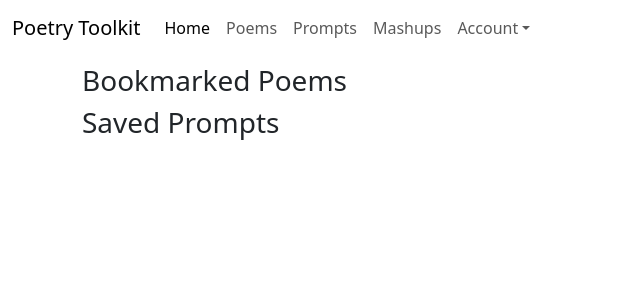
After one commit to juneadam/poetry-app, a Flask app: page /userprofiletest in a window 1280 px wide. The commit adds this page. Shown: the top 300 px of the page, without its empty margins (0-640 px from the left). Run offline with Flask 2, Linux system fonts and the light colour scheme; data that the repository does not hold is empty.

Commit message:
userprofiletest route to assess building user profile with React was successful

```diff
--- a/server.py
+++ b/server.py
@@ -376,7 +376,8 @@ def show_mashup_generator():
 
 @app.route('/userprofile')
 def user_profile():
-    """Render user profile."""
+    """Render user profile. This route is built without
+    React and will be deprecated."""
 
     logged_in = session.get('user_id')
     print(logged_in)
@@ -423,6 +424,67 @@ def user_profile():
                                 prompt_texts=prompt_texts)
 
 
+@app.route('/userprofiletest')
+def user_profile_with_react():
+    """user profile"""
+
+    return render_template('userprofiletest.html')
+
+
+@app.route('/username.json')
+def fetch_username_json():
+    """username"""
+
+    user_id = session['user_id']
+
+    user = crud.find_user_by_id(user_id)
+    username = user.username
+
+    return username
+
+@app.route('/user-saved-bookmarks.json')
+def fetch_bookmarks_json():
+    """user bookmarks"""
+
+    user_id = session['user_id']
+
+    user_comments = crud.find_all_comments_by_user_id(user_id)
+    bk_poem_ids = []
+    for comment in user_comments:
+        if comment.bk_poem_id not in bk_poem_ids:
+            bk_poem_ids.append(comment.bk_poem_id)
+
+    # print(f'\n\n\n\n\n bk_poem_ids {bk_poem_ids} \n\n\n\n')
+
+    bookmarks = []
+    for bkid in bk_poem_ids:
+        poem = crud.find_bookmark_by_id(bkid)
+        poem_id = poem.bk_poem_id
+        title = poem.title
+        author = poem.author
+        bookmarks.append((poem_id, title, author))
+
+    # print(f'\n\n\n\n\n bookmarks {bookmarks} \n\n\n\n')
+
+    return jsonify({'bookmarks': bookmarks})
+
+@app.route('/user-saved-prompts.json')
+def fetch_prompts_json():
+    """user prompts"""
+
+    user_id = session['user_id']
+
+    user_prompts = crud.find_all_saved_prompts_by_user_id(user_id)
+    prompt_texts = []
+    for saved_prompt in user_prompts:
+        prompt_in_db = crud.find_prompt_by_id(saved_prompt.prompt_id)
+        prompt_texts.append((saved_prompt.prompt_id, saved_prompt.user_text, prompt_in_db.prompt_text))
+
+    # print(f'\n\n\nuser_prompts: {prompt_texts}\n\n\n')
+
+    return jsonify({'user_prompts': prompt_texts})
+
+
 
 
 
--- /dev/null
+++ b/static/userprofiletest.jsx
@@ -0,0 +1,141 @@
+// React test to generate HTML for user profile
+
+  // ------------ Username Container ------------ //
+
+const UsernameCard = (props) => {
+    const [username, setUsername] = React.useState('');
+
+    const fetchUsername = () => {
+        fetch('/username.json')
+        .then((response) => response.text())
+        .then((username_text) => {
+            setUsername(username_text);
+        })
+    };
+
+    React.useEffect(fetchUsername, [])
+
+    return (
+        <div>
+            <div className="row">
+                <section id="user-header">
+                    <h1>{username}</h1>
+                </section>
+            </div>
+        </div>
+            );
+  }
+
+
+
+  // ------------ Poem Container ------------ //
+
+
+  // creating a Poem Card React object, which will be a
+  // child component of the UserSavedPoems React Object
+  // and will take in the parent's state value of an array
+  // of bookmarks and create divs using the information in each.
+  // The divs inside the form contain a hidden input
+  // that we can use to send the bk_poem_id value back
+  // to the server.
+
+
+const PoemCard = (props) => {
+    const PoemCards = [];
+    for (const poem of props.bookmarks) {
+        PoemCards.push(
+            <div className="col" key = {poem[0]}>
+            <form action="/savedpoem" className="saved-poem-card" method="POST">
+                <a href='#' className="bookmarked-poem-link">{poem[1]} by {poem[2]}</a>
+                <input type="hidden" name="bk_poem_id" value={poem[0]}></input>
+                <input type="submit" method="POST" value="View/Edit Comments"></input>
+            </form>
+            </div>
+        );
+    }
+
+    return <section className="PoemCards">{PoemCards}</section>;
+};
+
+
+// Creating a container for the poem cards, that sets bookmarks
+// as a state variable, uses a fetch request in a function to
+// call the server for this data, then instantiates a child
+// PoemCard object and passes the bookmark data to it as a prop.
+
+const UserSavedPoems = (props) => {
+    const [bookmarks, addBookmarks] = React.useState('');
+
+    const fetchBookmarks = () => {
+        fetch('/user-saved-bookmarks.json')
+        .then((response) => response.json())
+        .then((bookmarks_list) => {
+            addBookmarks(bookmarks_list['bookmarks']);
+        });
+    }
+
+    React.useEffect(fetchBookmarks, [])
+
+    return (
+        <div>
+
+            <div className="container">
+            <PoemCard bookmarks={bookmarks} />
+            </div>
+
+        </div>
+    );
+  }
+
+
+  // ------------ Prompt Container ------------ //
+
+
+const PromptCard = (props) => {
+    const PromptCards = [];
+    for (const prompt of props.savedPrompts) {
+        PromptCards.push(
+            <form key={prompt[0]} action="/savedprompt" method="POST">
+                <a href='#' className="saved-prompt-link">{prompt[2]}</a>
+                    <div className="prompt-card">
+                    <ul>
+                        <li>{prompt[1]}</li>
+                        <li>
+                            <input type="hidden" name="prompt_id" value={prompt[0]}></input>
+                            <input type="submit" method="POST" value="View/Edit Response"></input>
+                        </li>
+                    </ul>
+                    </div>
+            </form>
+        )
+    }
+    return <section id="PromptCards">{PromptCards}</section>;
+}
+
+
+const UserSavedPrompts = (props) => {
+    const [savedPrompts, updatePrompts] = React.useState([]);
+
+    const fetchPrompts = () => {
+        fetch('/user-saved-prompts.json')
+        .then((response) => response.json())
+        .then((savedPromptsJSON) => {
+            updatePrompts(savedPromptsJSON['user_prompts'])
+        })
+    }
+
+    React.useEffect(fetchPrompts, [])
+
+
+    return (
+        <div className='container'>
+
+        <PromptCard savedPrompts={savedPrompts}/>
+
+        </div>
+    )
+}
+
+ReactDOM.render(<UsernameCard />, document.querySelector('#username'))
+ReactDOM.render(<UserSavedPoems />, document.querySelector('#saved_poems'));
+ReactDOM.render(<UserSavedPrompts />, document.querySelector('#saved_prompts'));
--- a/templates/base.html
+++ b/templates/base.html
@@ -4,6 +4,7 @@
     <title>{% block title %}big title time{% endblock %}</title>
     <link href="https://cdn.jsdelivr.net/npm/bootstrap@5.3.0-alpha1/dist/css/bootstrap.min.css" rel="stylesheet" integrity="sha384-GLhlTQ8iRABdZLl6O3oVMWSktQOp6b7In1Zl3/Jr59b6EGGoI1aFkw7cmDA6j6gD" crossorigin="anonymous">
     <link rel="stylesheet" href="static/styles.css">
+    {% block head %}{% endblock %}
 </head>
 <body>
     <nav class="navbar navbar-expand-sm">
--- /dev/null
+++ b/templates/userprofiletest.html
@@ -0,0 +1,34 @@
+{% extends 'base.html' %} {% block head %}
+
+<script src="https://unpkg.com/@babel/standalone/babel.min.js"></script>
+<script src="https://unpkg.com/react@16/umd/react.development.js"></script>
+<script src="https://unpkg.com/react-dom@16/umd/react-dom.development.js"></script>
+{% endblock head %} {% block body %}
+
+
+<div id="username" class="container"></div>
+
+
+
+<div class="container">
+    <div class="row" id="bk-poems-header">
+        <h3>Bookmarked Poems</h3>
+    </div>
+</div>
+
+<div id="saved_poems" class="container"></div>
+
+
+
+<div class="container">
+    <div class="row" id="saved-prompts-header">
+        <h3>Saved Prompts</h3>
+    </div>
+</div>
+
+<div id="saved_prompts" class="container"></div>
+
+
+
+<script src="/static/userprofiletest.jsx" type="text/jsx"></script>
+{% endblock %}
```
